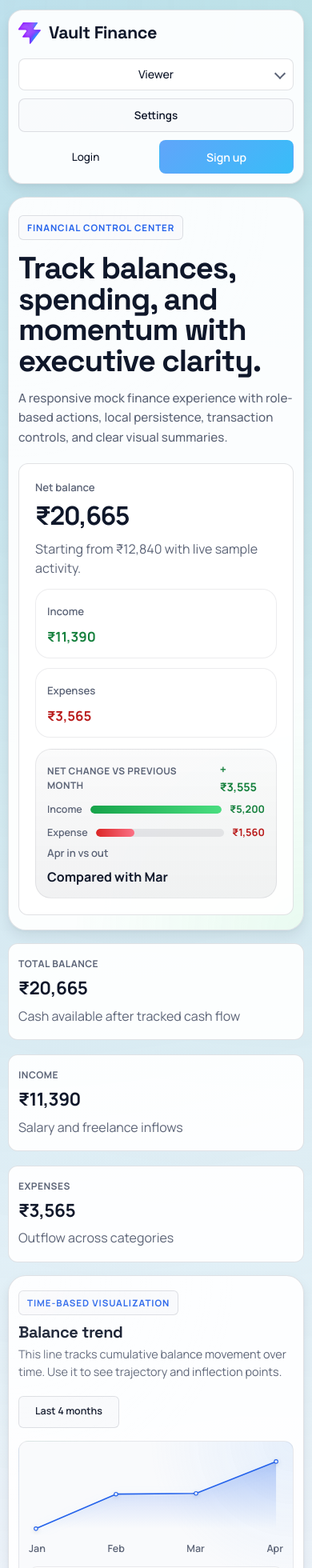
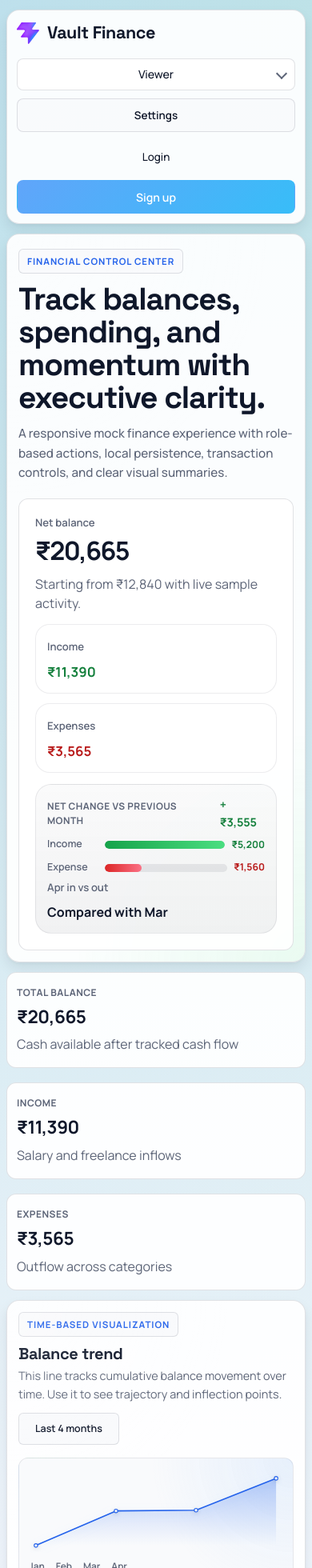
Before and after one commit to gandharr/Vault-Finance, a React (Vite) app: page / in a window 390 px wide. Shown: the top 1960 px of the page at 80% size. Built offline with nearby package versions, Linux system fonts and the light colour scheme.

Commit message:
Harden mobile alignment across dashboard sections

```diff
--- a/src/App.css
+++ b/src/App.css
@@ -1722,3 +1722,149 @@
     padding-right: 12px;
   }
 }
+
+@media (max-width: 900px) {
+  .dashboard-shell {
+    width: calc(100% - 16px);
+    gap: 12px;
+    padding-bottom: 20px;
+  }
+
+  .app-header,
+  .hero-panel,
+  .panel {
+    border-radius: 16px;
+  }
+
+  .app-header {
+    padding: 12px;
+  }
+
+  .hero-panel,
+  .panel {
+    padding: 14px;
+  }
+
+  .hero-copy {
+    gap: 12px;
+  }
+
+  .hero-copy h2 {
+    font-size: clamp(2rem, 10vw, 2.8rem);
+    line-height: 1.05;
+  }
+
+  .panel-heading {
+    flex-direction: column;
+    align-items: flex-start;
+    gap: 10px;
+  }
+
+  .panel-chip,
+  .trend-pill {
+    align-self: flex-start;
+  }
+
+  .chart-axis {
+    flex-wrap: wrap;
+    justify-content: flex-start;
+    gap: 10px 14px;
+  }
+
+  .chart-axis span {
+    font-size: 0.74rem;
+  }
+
+  .transaction-toolbar {
+    grid-template-columns: 1fr;
+    padding: 12px;
+    gap: 10px;
+  }
+
+  .transaction-toolbar label {
+    gap: 6px;
+  }
+
+  .transaction-toolbar input,
+  .transaction-toolbar select {
+    min-height: 46px;
+  }
+
+  .transaction-row {
+    grid-template-columns: 1fr;
+    gap: 10px;
+    align-items: start;
+    padding: 12px;
+  }
+
+  .transaction-identity {
+    align-items: flex-start;
+  }
+
+  .transaction-meta {
+    justify-items: start;
+    gap: 6px;
+  }
+
+  .type-pill {
+    width: fit-content;
+  }
+
+  .row-actions {
+    width: 100%;
+    justify-content: flex-start;
+  }
+
+  .row-actions button {
+    flex: 1 1 calc(50% - 6px);
+  }
+
+  .month-compare-grid {
+    grid-template-columns: 1fr;
+    gap: 8px;
+  }
+
+  .month-compare-card {
+    padding: 10px 12px;
+    gap: 8px;
+  }
+
+  .month-compare-card > p {
+    font-size: 0.8rem;
+  }
+
+  .breakdown-row {
+    gap: 8px;
+  }
+
+  .breakdown-share {
+    font-size: 0.86rem;
+  }
+
+  .footer-note {
+    padding: 10px 12px;
+  }
+}
+
+@media (max-width: 520px) {
+  .auth-actions {
+    grid-template-columns: 1fr;
+  }
+
+  .sparkline-row {
+    grid-template-columns: 64px minmax(0, 1fr) auto;
+    gap: 8px;
+  }
+
+  .sparkline-row strong {
+    font-size: 0.76rem;
+  }
+
+  .chart-summary-strip div {
+    padding: 10px 12px;
+  }
+
+  .row-actions button {
+    flex: 1 1 100%;
+  }
+}
```
